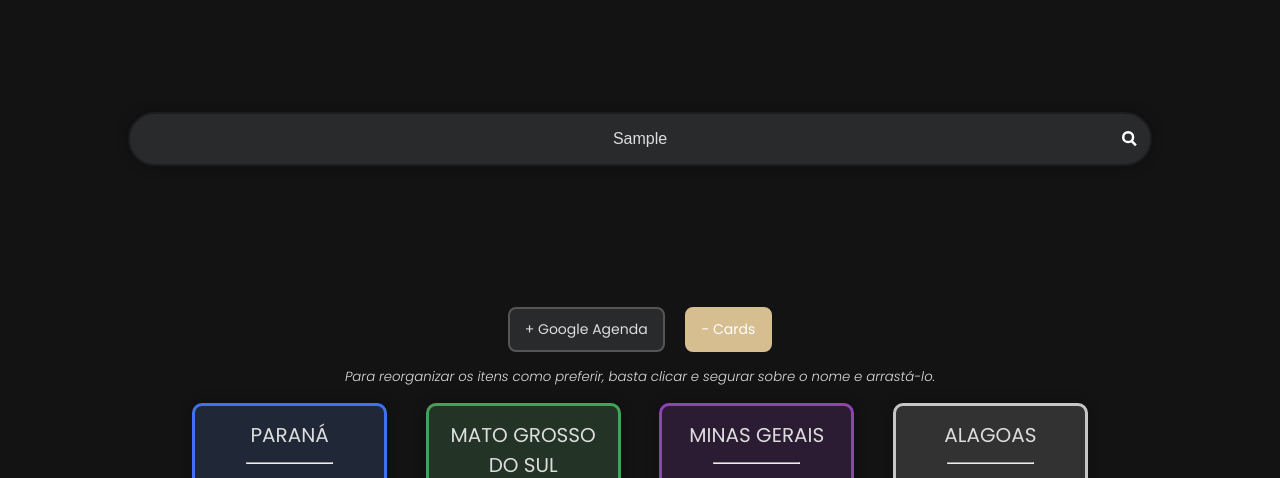
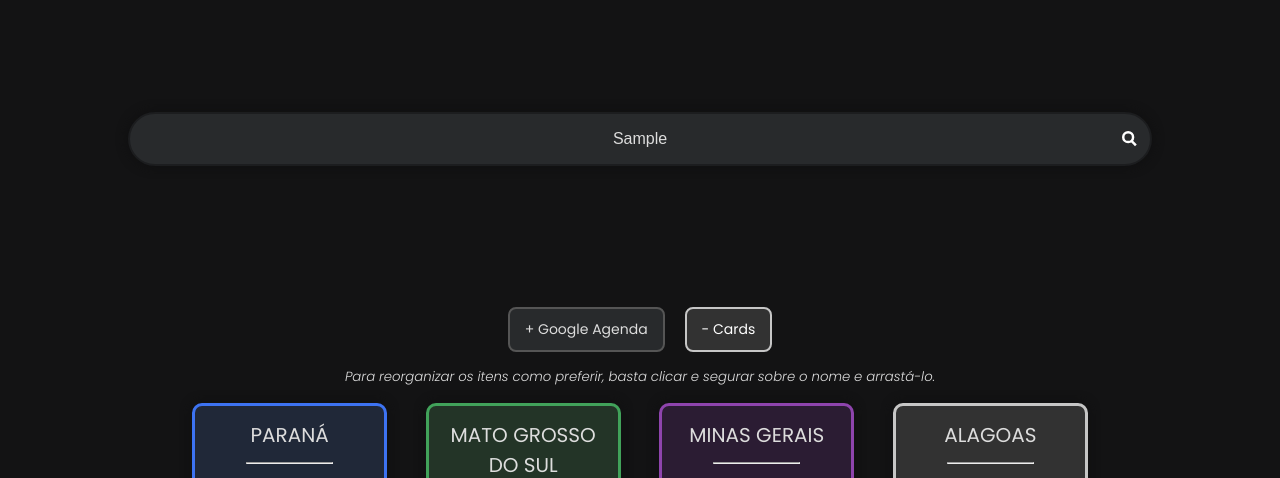
Before and after one commit to faabAraujo/vizwise-home, a plain HTML site: page index.html in a window 1280 px wide. Both pictures are taken after typing "Sample" into the empty fields and a click on the button "+ Cards". Shown: the part 322-800 px from the top of the page. Drawn offline with Linux system fonts and the light colour scheme.

Commit message:
Cor do botão ativo no index.html

```diff
--- a/index.html
+++ b/index.html
@@ -302,8 +302,8 @@
         }
 
         .toggle-btn.active {
-            background-color: #d6be91;
-            border-color: #d6be91;
+            background-color: #323232;
+            border-color: #c6c6c6;
             color: white;
         }
 
```
